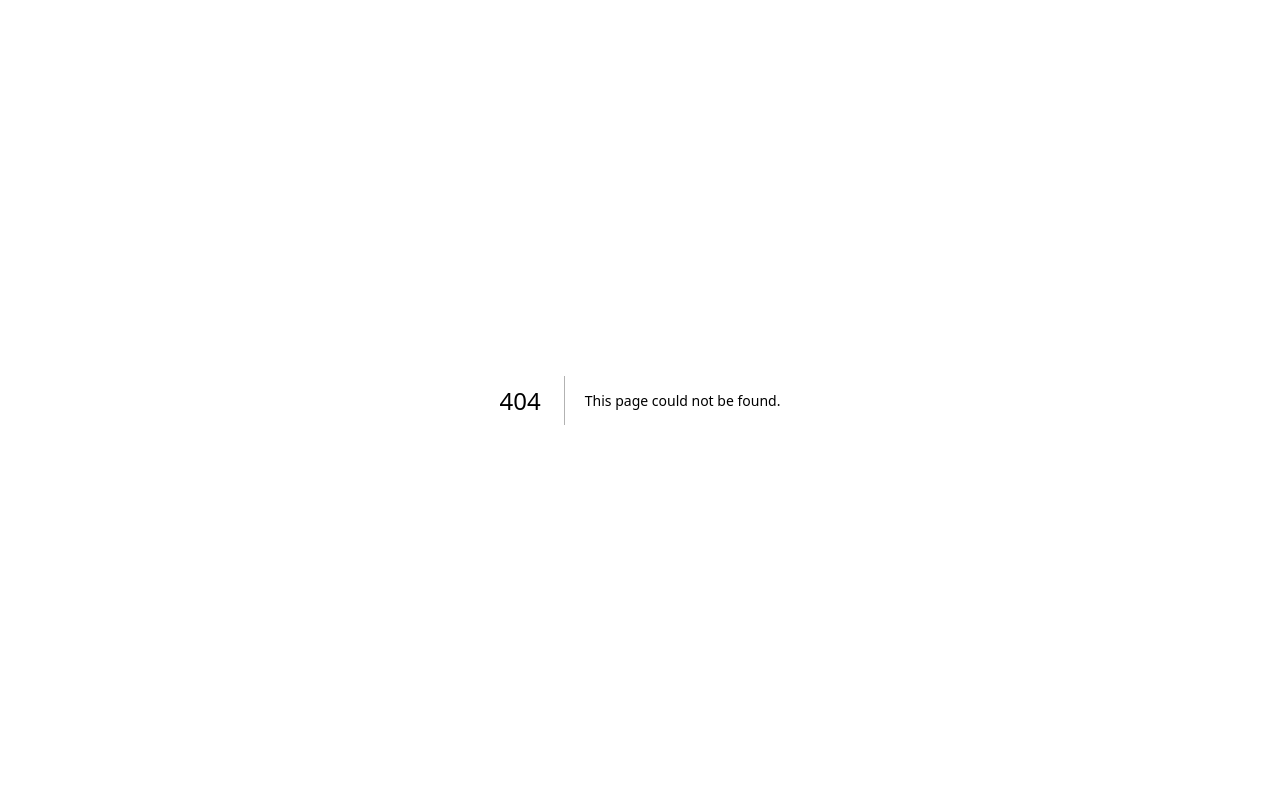
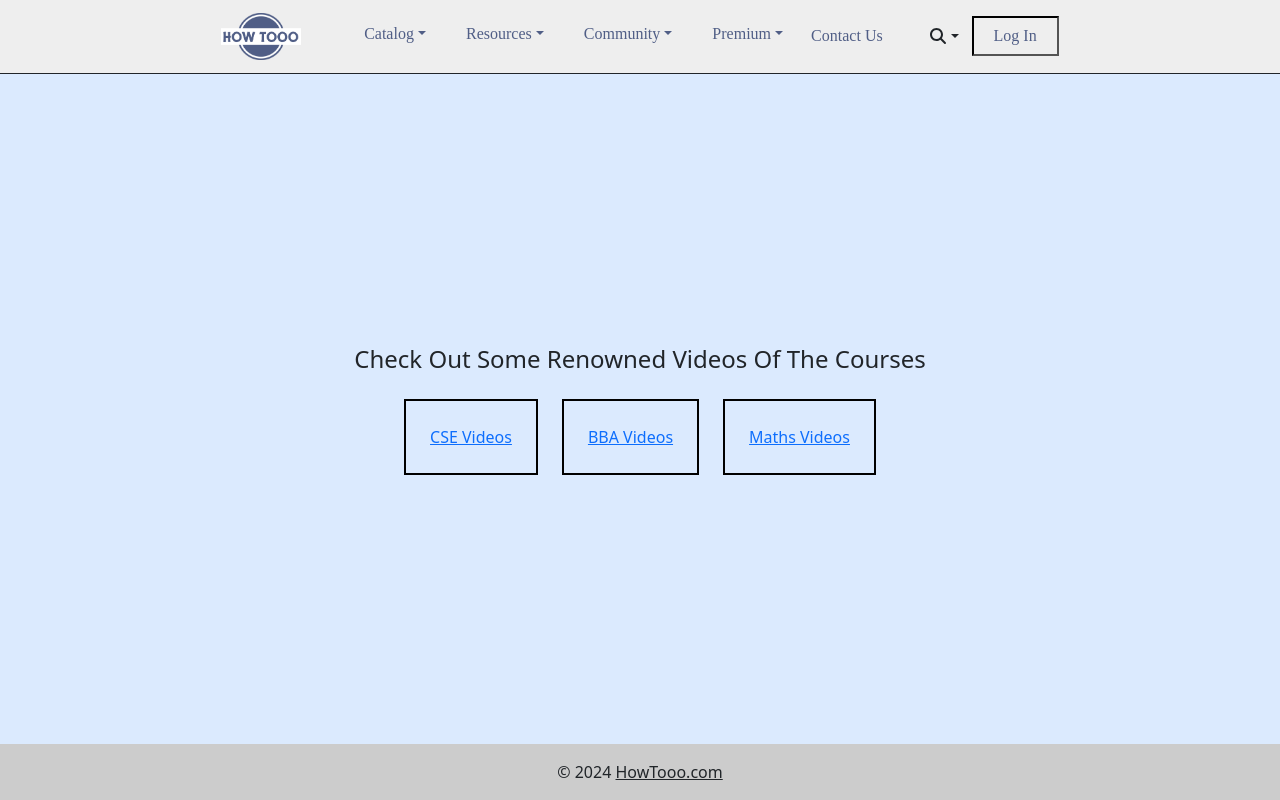
Before and after one commit to rayed152/HowTooo, a Next.js app: page /videos in a window 1280 px wide. Before the commit this address had no page. Built offline with nearby package versions, Linux system fonts and the light colour scheme; no server answers.

Commit message:
Started math course section and videos

```diff
--- a/Components/navbars/Navbar1.js
+++ b/Components/navbars/Navbar1.js
@@ -51,7 +51,14 @@ function Navbar1() {
                   Catalog
                 </DropdownToggle>
                 <DropdownMenu className={`${styles.navDropMenu}`}>
-                  <DropdownItem>Courses</DropdownItem>
+                  <DropdownItem>
+                    <Link
+                      href="/allmatcourses"
+                      className="no-underline text-black"
+                    >
+                      Courses
+                    </Link>
+                  </DropdownItem>
                   <NavDropdown.Divider />
                   <div>
                     <h6>Popular Courses</h6>
@@ -95,7 +102,11 @@ function Navbar1() {
                   </div>
                   <DropdownItem>Projects</DropdownItem>
                   <DropdownItem>Code Challanges</DropdownItem>
-                  <DropdownItem>Videos</DropdownItem>
+                  <DropdownItem>
+                    <Link href="/videos" className="no-underline text-black">
+                      Videos
+                    </Link>
+                  </DropdownItem>
                   <NavDropdown.Divider />
                   <div>
                     <h6>Inspirations</h6>
--- /dev/null
+++ b/pages/allmatcourses.js
@@ -0,0 +1,50 @@
+import Cover from "@/Components/Cover";
+import SimpleFooter from "@/Components/SimpleFooter";
+import Footer from "@/Components/homelements/Footer";
+import Navbar1 from "@/Components/navbars/Navbar1";
+import React from "react";
+
+function allmatcourses() {
+  return (
+    <Cover>
+      <div className="bg-blue-100 min-h-screen flex flex-col">
+        <Navbar1 />
+        <div className="flex flex-col items-center">
+          <div className="col-lg-0.5 d-lg-block d-none"></div>
+          <div className="text-center mt-5">
+            <h1>Life is interesting with maths</h1>
+          </div>
+          <div className="text-center mt-3">
+            <input
+              type="text"
+              placeholder="Search courses..."
+              className="p-2 border border-gray-300 rounded"
+            />
+          </div>
+          <div className="text-center mt-5">
+            <div className="card" style={{ width: "18rem" }}>
+              <div className="card-body">
+                <h5 className="card-title">Title</h5>
+                <p className="card-text">
+                  Description Of the course.
+                  <br />
+                  <br />
+                  <br />
+                </p>
+                <a href="#" className="btn btn-primary">
+                  Check Out
+                </a>
+              </div>
+            </div>
+          </div>
+          <div className="col-lg-0.5 d-lg-block d-none"></div>
+        </div>
+        <div className="mt-auto">
+          <SimpleFooter />
+        </div>
+      </div>
+    </Cover>
+  );
+}
+
+export default allmatcourses;
--- /dev/null
+++ b/pages/videos.js
@@ -0,0 +1,39 @@
+import React from "react";
+import Link from "next/link";
+import Navbar1 from "@/Components/navbars/Navbar1";
+import SimpleFooter from "@/Components/SimpleFooter";
+
+function Videos() {
+  return (
+    <div className="flex flex-col min-h-screen">
+      <Navbar1 />
+      <div className="bg-blue-100 flex flex-col items-center justify-center flex-grow">
+        <h1 className="text-2xl mb-4">
+          Check Out Some Renowned Videos Of The Courses
+        </h1>
+        <div className="flex gap-4">
+          <Link href="./videos/videosC">
+            <div className="border-2 border-black p-6 hover:bg-gray-600 hover:text-white transition duration-300 ease-in-out cursor-pointer">
+              CSE Videos
+            </div>
+          </Link>
+          <Link href="./videos/videosB">
+            <div className="border-2 border-black p-6 hover:bg-gray-600 hover:text-white transition duration-300 ease-in-out cursor-pointer">
+              BBA Videos
+            </div>
+          </Link>
+          <Link href="./videos/videosM">
+            <div className="border-2 border-black p-6 hover:bg-gray-600 hover:text-white transition duration-300 ease-in-out cursor-pointer">
+              Maths Videos
+            </div>
+          </Link>
+        </div>
+      </div>
+      <div className="mt-auto">
+        <SimpleFooter />
+      </div>
+    </div>
+  );
+}
+
+export default Videos;
--- /dev/null
+++ b/pages/videos/videosB.js
@@ -0,0 +1,7 @@
+import React from "react";
+
+function videosB() {
+  return <div>videosB</div>;
+}
+
+export default videosB;
--- /dev/null
+++ b/pages/videos/videosC.js
@@ -0,0 +1,7 @@
+import React from "react";
+
+function videosC() {
+  return <div>videosC</div>;
+}
+
+export default videosC;
--- /dev/null
+++ b/pages/videos/videosM.js
@@ -0,0 +1,7 @@
+import React from "react";
+
+function videosM() {
+  return <div>videosM</div>;
+}
+
+export default videosM;
```
